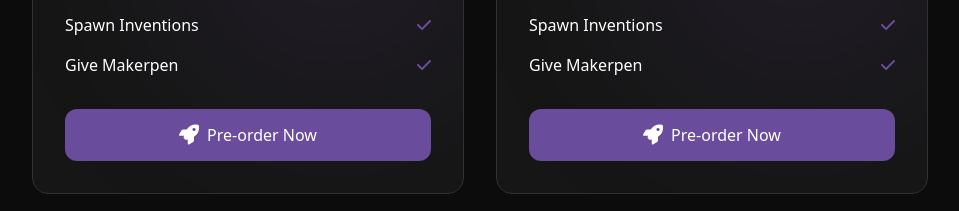
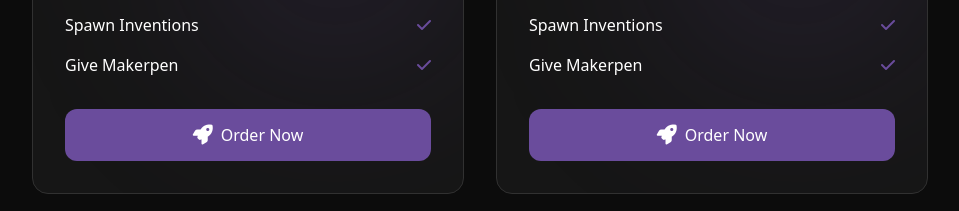
Before and after one commit to lolbroimagine/mocher, a plain HTML site: page index.html in a window 1280 px wide. Shown: the part 2192-2403 px from the top of the page, without its empty margins (160-1119 px from the left). Drawn offline with nearby package versions, Linux system fonts and the light colour scheme.

Commit message:
Update index.html

```diff
--- a/index.html
+++ b/index.html
@@ -207,9 +207,9 @@
                                 <i class="fa-solid fa-check text-mocha-red"></i>
                             </div>
                         </div>
-                        <a href="https://discord.gg/predictor" class="group block text-center py-3 px-6 bg-mocha-red rounded-xl hover:bg-mocha-red/90 transition-all transform hover:scale-105 hover:shadow-lg hover:shadow-mocha-red/20 flex items-center justify-center gap-2">
+                        <a href="https://shittywok.mysellauth.com/product/shelby-sigma" class="group block text-center py-3 px-6 bg-mocha-red rounded-xl hover:bg-mocha-red/90 transition-all transform hover:scale-105 hover:shadow-lg hover:shadow-mocha-red/20 flex items-center justify-center gap-2">
                             <i class="fas fa-rocket text-xl"></i>
-                            <span>Pre-order Now</span>
+                            <span>Order Now</span>
                         </a>
                     </div>
                 </div>
@@ -238,7 +238,7 @@
                         </div>
                         <a href="https://shittywok.mysellauth.com/product/shelby-sigma" class="group block text-center py-3 px-6 bg-mocha-red rounded-xl hover:bg-mocha-red/90 transition-all transform hover:scale-105 hover:shadow-lg hover:shadow-mocha-red/20 flex items-center justify-center gap-2">
                             <i class="fas fa-rocket text-xl"></i>
-                            <span>Pre-order Now</span>
+                            <span>Order Now</span>
                         </a>
                     </div>
                 </div>
```
